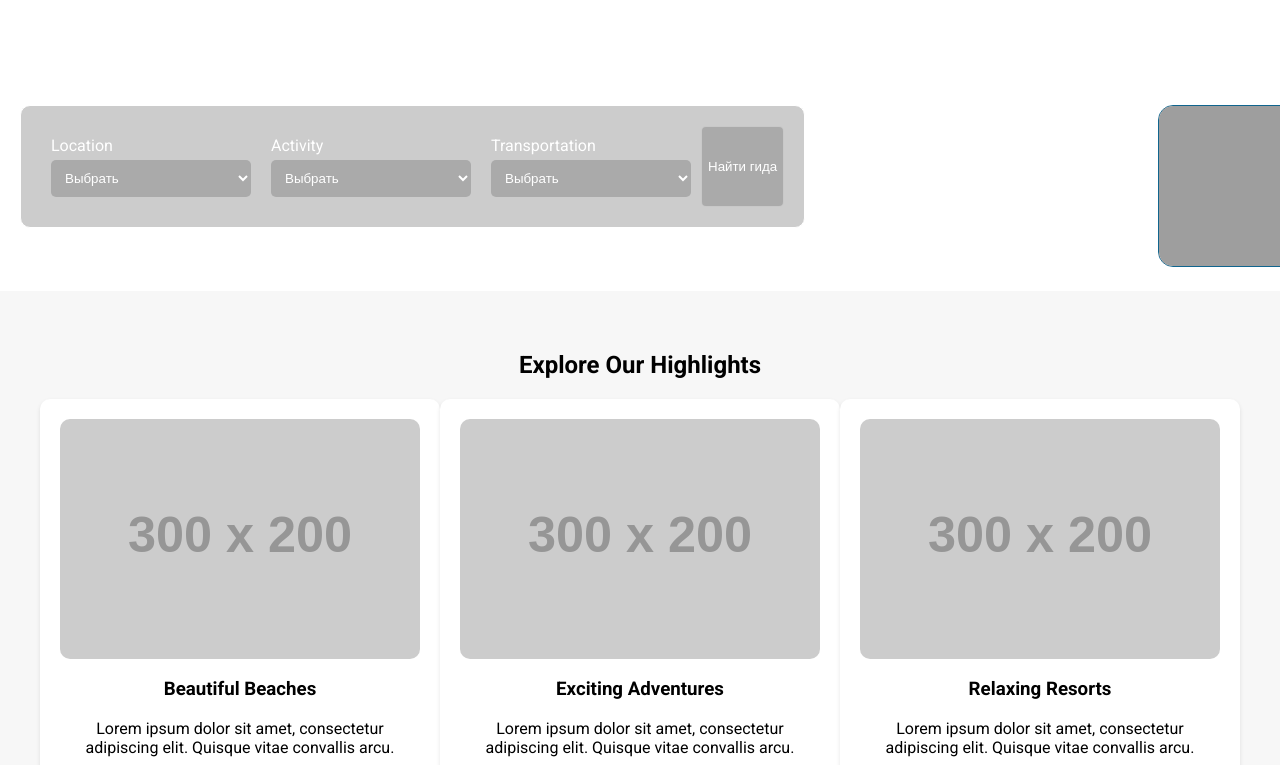
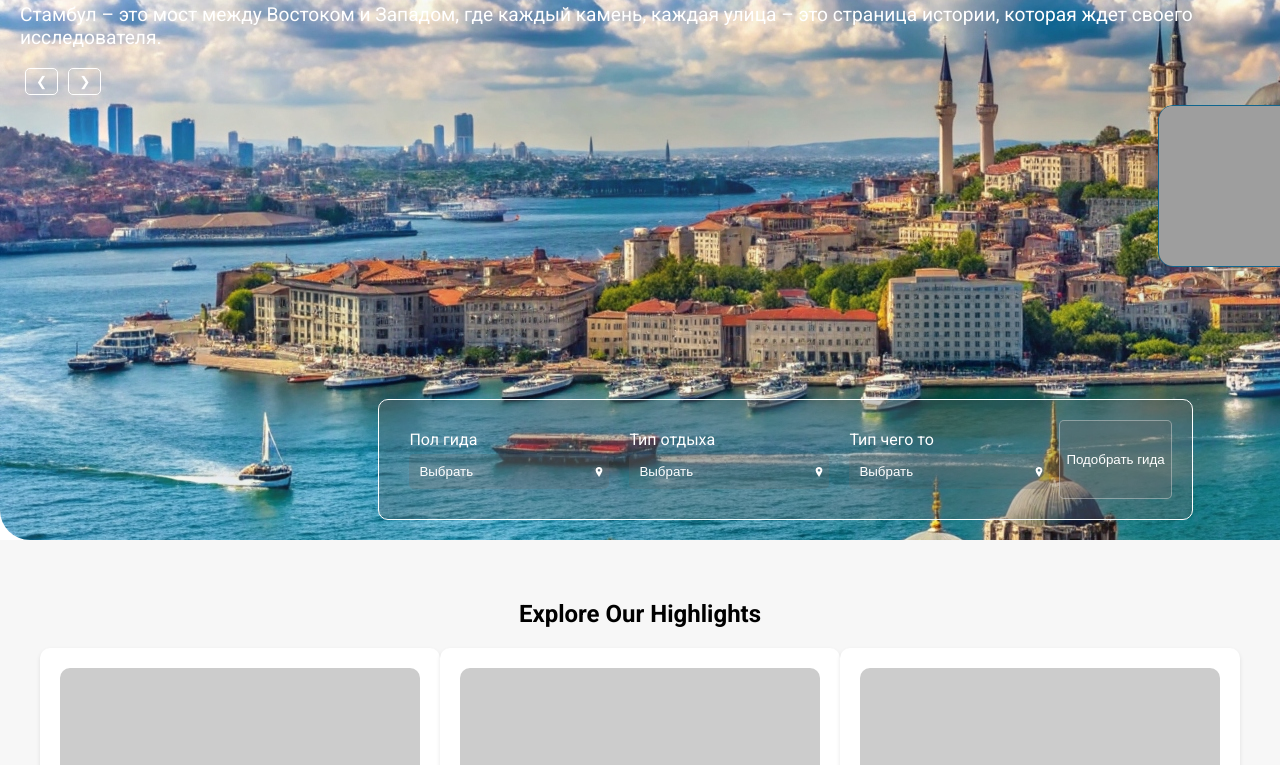
Before and after one commit to JessicaVadimovna/tourism, a plain HTML site: page index.html in a window 1280 px wide. Shown: the part 240-1005 px from the top of the page. Drawn offline with Linux system fonts and the light colour scheme; grey boxes are pictures that could not be loaded; placeholder pictures from the web are drawn by us.

Commit message:
финалка

```diff
--- a/assets/styles/styles.scss
+++ b/assets/styles/styles.scss
@@ -157,7 +157,7 @@ footer .footer-section p, footer .footer-section a {
 /* секция выпадающие списки начало */
 
 .ocean-container {
-    background: url('../img//sea-istanbul.jpg');
+    background: url('../img/sea-istanbul.jpg');
     position: relative;
     width: 100%;
     padding: 20px;
@@ -211,8 +211,12 @@ footer .footer-section p, footer .footer-section a {
 
 .ocean-form {
     display: flex;
+    flex-direction: row;
     float: left;
-    flex-wrap: wrap;
+    flex-wrap: nowrap;
+    justify-content: center;
+    margin-left: 28%;
+    margin-top: 10%;
     background-color: #68686856; /* Прозрачный белый фон */
     border: 1px solid #ffffff; /* Белая рамка */
     border-radius: 10px; /* Округлые углы */
@@ -237,13 +241,24 @@ footer .footer-section p, footer .footer-section a {
     border: none;
     border-radius: 5px;
     color: white;
-    background-color: #68686856; /* Прозрачный белый фон */
+    background-color: #6868683f; /* Прозрачный белый фон */
+}
+
+/* Стиль для элементов select */
+.ocean-form select {
+    appearance: none; /* Удаление стандартного внешнего вида для select */
+    -webkit-appearance: none;
+    -moz-appearance: none;
+    background-image: url('../img/iconmonstr-location-1\ 1.png'); /* Путь к вашему изображению */
+    background-repeat: no-repeat;
+    background-position: right 5px center; /* Позиция изображения (можете настроить по своему усмотрению) */
+    border-radius: 5px; /* Округление углов */
 }
 
 .ocean-form-group select:hover,
 .ocean-form-group input:hover {
-    color: rgb(22, 22, 22);
-    background-color: #68686856; /* Прозрачный белый фон */
+    color: white;
+    background-color: #1b1b1ba8; /* Прозрачный белый фон */
 }
 
 .ocean-form-btn {
--- a/index.html
+++ b/index.html
@@ -44,30 +44,33 @@
 
       <div class="ocean-form">
         <div class="ocean-form-group">
-            <label for="ocean-location">Location</label>
+            <label for="ocean-location">Пол гида</label>
             <select id="ocean-location">
                 <option value="">Выбрать</option>
-                <option value="beach">Beach</option>
-                <option value="mountain">Mountain</option>
+                <option value="beach">Женский</option>
+                <option value="mountain">Мужской</option>
+                <option value="mountain">Не имеет значения</option>
             </select>
         </div>
         <div class="ocean-form-group">
-            <label for="ocean-activity">Activity</label>
+            <label for="ocean-activity">Тип отдыха</label>
             <select id="ocean-activity">
                 <option value="">Выбрать</option>
-                <option value="surfing">Surfing</option>
-                <option value="hiking">Hiking</option>
+                <option value="surfing">Культурный</option>
+                <option value="hiking">Развлекательный</option>
+                <option value="hiking">Ночной</option>
+                <option value="hiking">С детьми</option>
             </select>
         </div>
         <div class="ocean-form-group">
-            <label for="ocean-transportation">Transportation</label>
+            <label for="ocean-transportation">Тип чего то</label>
             <select id="ocean-transportation">
                 <option value="">Выбрать</option>
-                <option value="car">Car</option>
-                <option value="bus">Bus</option>
+                <option value="car">То</option>
+                <option value="bus">Это</option>
             </select>
         </div>
-        <button class="ocean-form-btn" onclick="search()">Найти гида</button>
+        <button class="ocean-form-btn" onclick="search()">Подобрать гида</button>
     </div>
   </section>
 
```
Also changed, not shown: assets/img/iconmonstr-location-1 1.png (added), assets/styles/styles.css.
